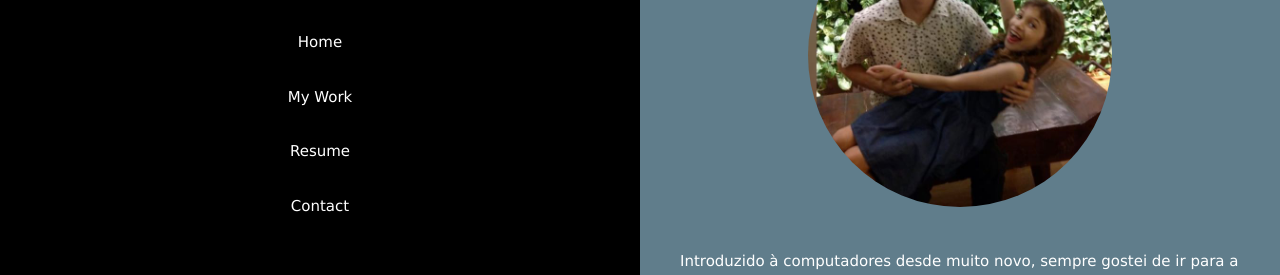
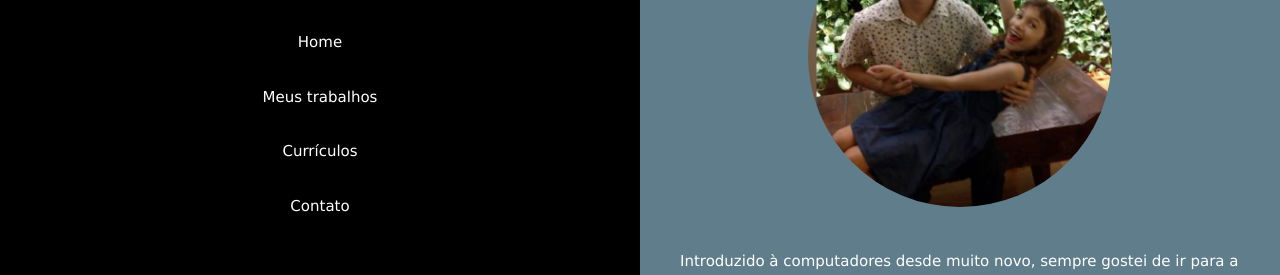
Before and after one commit to Davileardine/Davi-Gomes, a plain HTML site: page index.html in a window 1280 px wide. Shown: the part 251-526 px from the top of the page. Drawn offline with nearby package versions, Linux system fonts and the light colour scheme.

Commit message:
Update index.html

```diff
--- a/index.html
+++ b/index.html
@@ -13,9 +13,9 @@
     </div>
     <div class="w3-padding-64">
       <a href="#" class="w3-button w3-black w3-block w3-hover-blue-grey w3-padding-16">Home</a>
-      <a href="#work" class="w3-button w3-black w3-block w3-hover-teal w3-padding-16">My Work</a>
-      <a href="#work" class="w3-button w3-black w3-block w3-hover-dark-grey w3-padding-16">Resume</a>
-      <a href="#contact" class="w3-button w3-black w3-block w3-hover-brown w3-padding-16">Contact</a>
+      <a href="#work" class="w3-button w3-black w3-block w3-hover-teal w3-padding-16">Meus trabalhos</a>
+      <a href="#work" class="w3-button w3-black w3-block w3-hover-dark-grey w3-padding-16">Currículos</a>
+      <a href="#contact" class="w3-button w3-black w3-block w3-hover-brown w3-padding-16">Contato</a>
     </div>
   </div>
   <div class="w3-half w3-blue-grey w3-container" style="height:700px">
```
